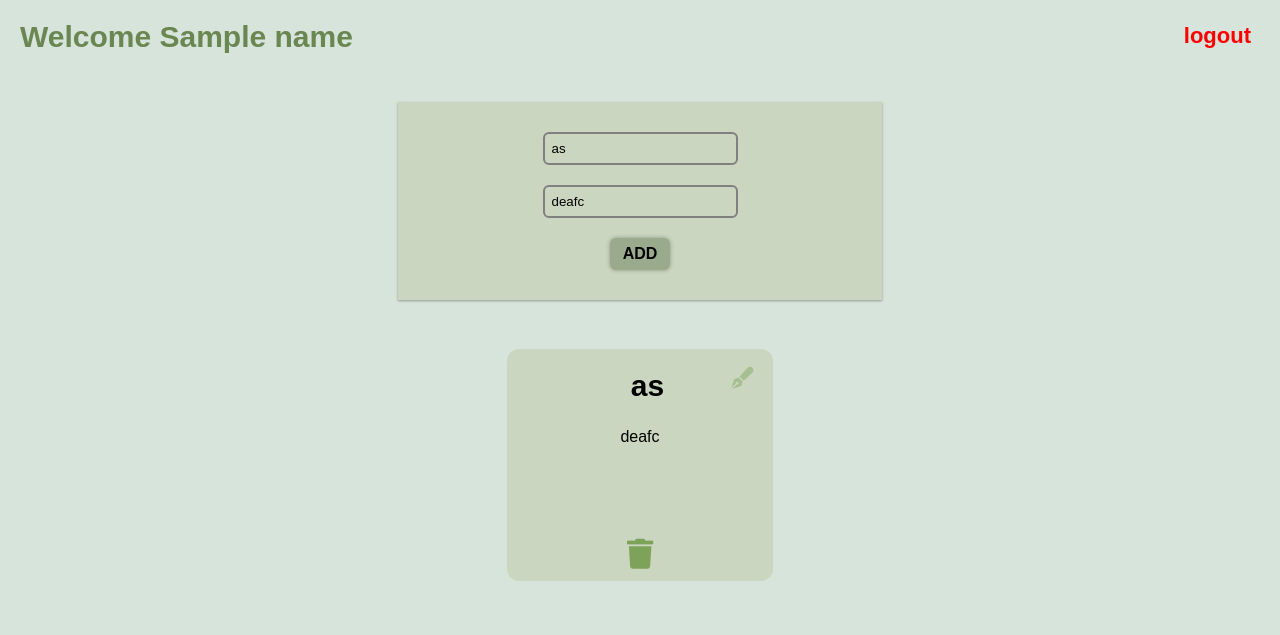
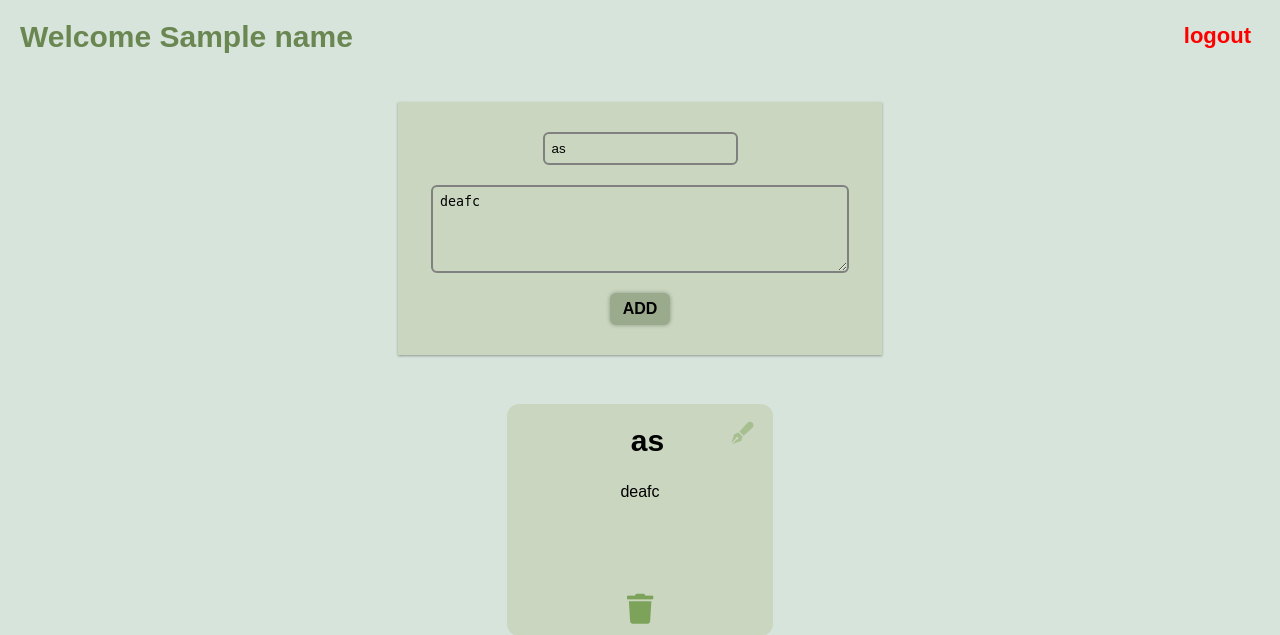
Before and after one commit to ankitpakhale/todolist, a Django app: template todoapp/templates/dashboard.html in a window 1280 px wide. Shown: the top 635 px of the page. Run offline with Django 4.2, Linux system fonts and the light colour scheme; data comes from the database, SQL or seed files in the repository; both versions use the stored data as it was after the commit; tables that the repository leaves empty hold one stand-in row (values such as "Sample post"); the template is opened without the code that fills it: values that come from a table or form of the project are taken from there, most other values are stand-ins (such as "Sample title", 1, 10 or a date in 2020).

Commit message:
v1.0 commit textarea commit

```diff
--- a/todoapp/templates/dashboard.html
+++ b/todoapp/templates/dashboard.html
@@ -241,9 +241,9 @@
                 {% csrf_token %}
                 <div class="insideBox">
                     <input required name="title" class="field" type="text" placeholder="Title" value="{{az.title}}">
-                    <input required name="description" class="field" type="text" placeholder="Enter your description here" value="{{az.description}}">
+                    <!-- <input required name="description" class="field" type="text" placeholder="Enter your description here" value="{{az.description}}"> -->
 
-                    <!-- <textarea required name="description" class="field" type="text" placeholder="Enter your description here" value="{{az.description}}"></textarea> -->
+                    <textarea required name="description" class="field" type="text" placeholder="Enter your description here">{{az.description}}</textarea>
 
                     <input class="type-2" type="submit" value="ADD">
                 </div>
```
Also changed, not shown: db.sqlite3.
